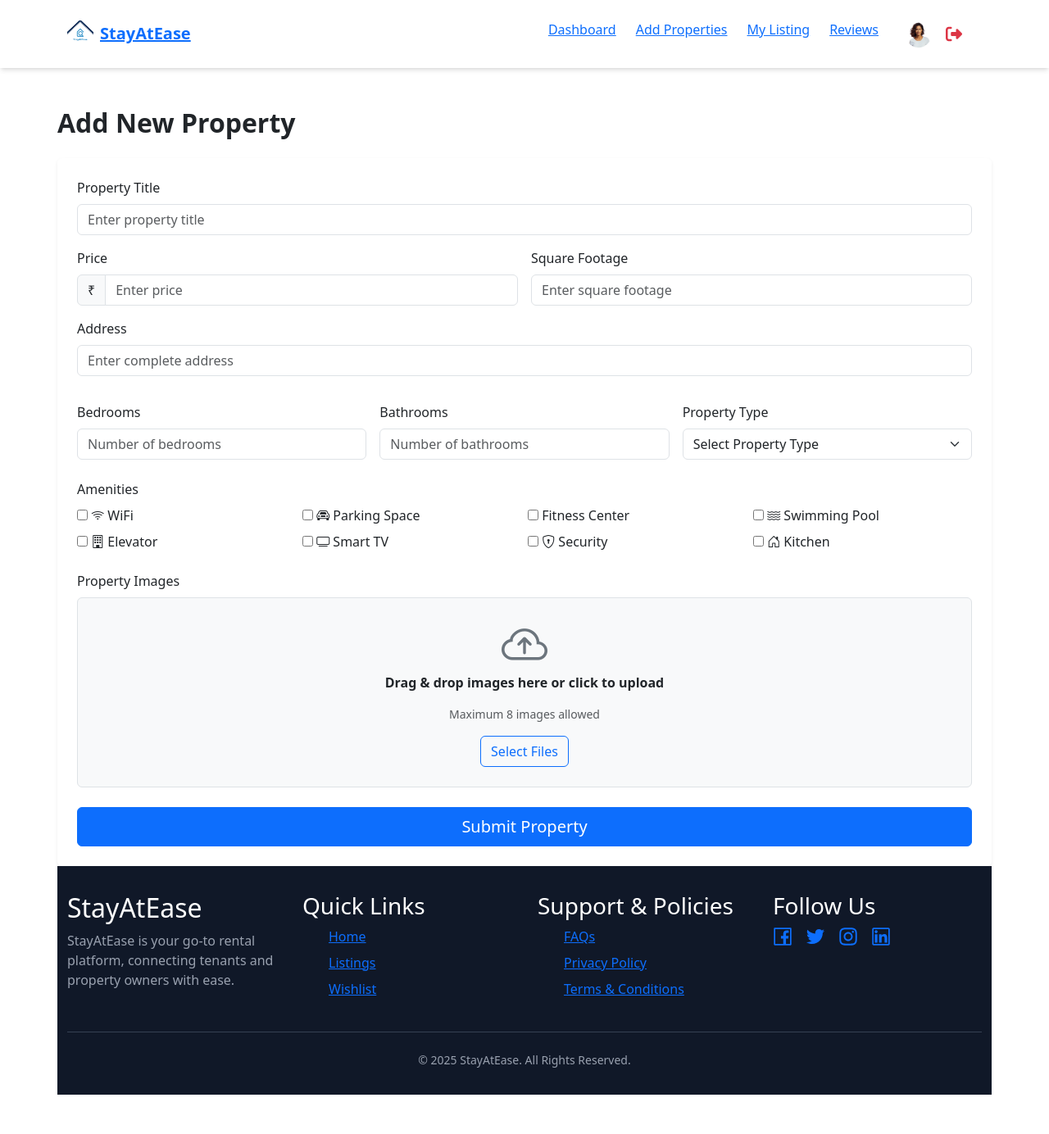
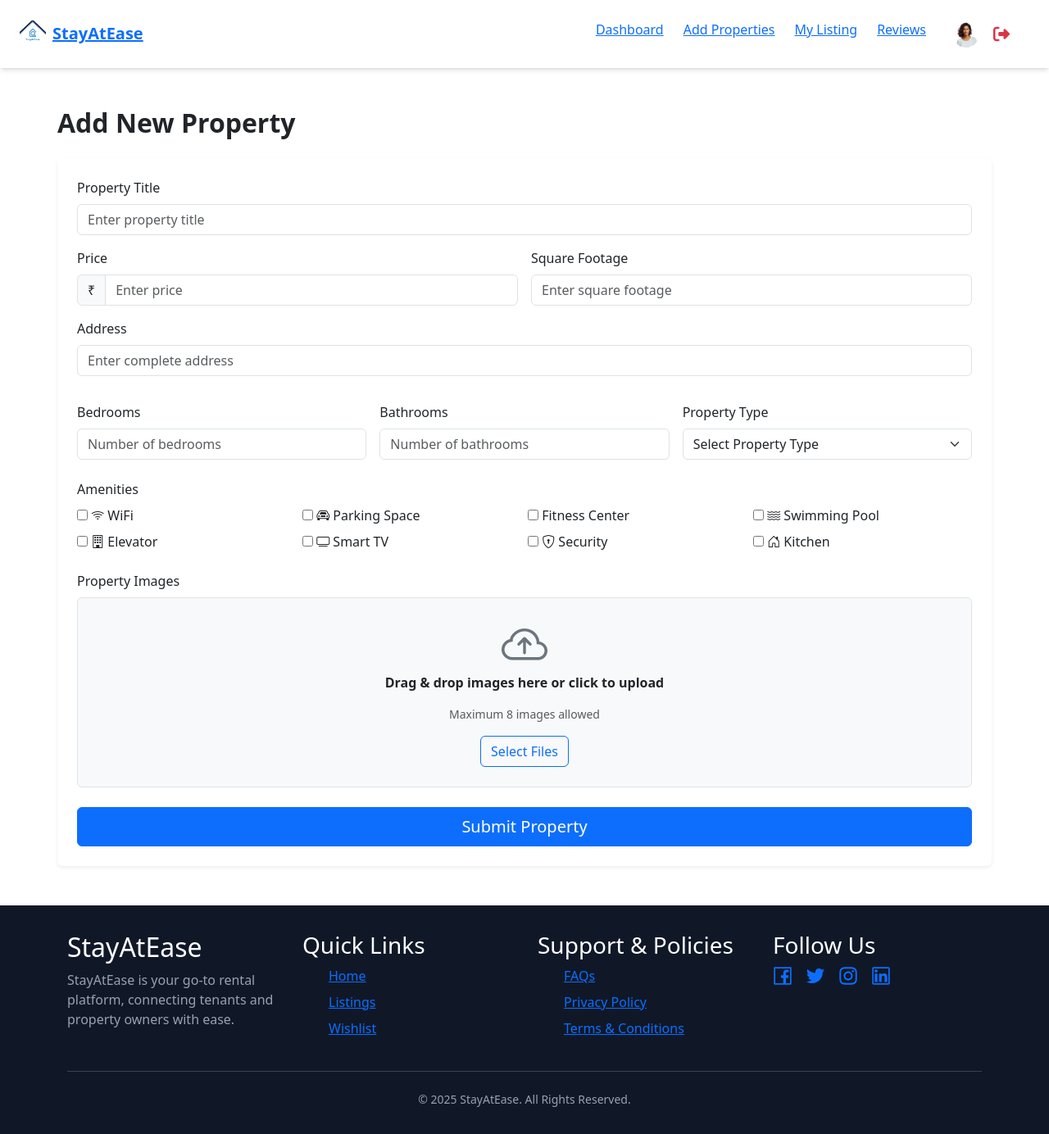
Before and after one commit to hemanshi08/StayAtEase, a React (Vite) app in the folder StayAtEase_frontend/: page / in a window 1280 px wide. Shown: the whole page at 82% size. Before the commit the page ends 1336 px from the top, so only its background shows below. Built offline with nearby package versions, Linux system fonts and the light colour scheme.

Commit message:
update propertyform

```diff
--- a/StayAtEase_frontend/src/Admin/Propertyform.jsx
+++ b/StayAtEase_frontend/src/Admin/Propertyform.jsx
@@ -206,8 +206,9 @@ const PropertyForm = () => {
           </div>
         </form>
       </div>
-      <Footer/>
+
     </div>
+    <Footer/>
     </div>
   );
 };
--- a/StayAtEase_frontend/src/Admin/component/Header.jsx
+++ b/StayAtEase_frontend/src/Admin/component/Header.jsx
@@ -6,8 +6,8 @@ export default function Header() {
   const [isOpen, setIsOpen] = useState(false);
 
   return (
-    <nav className="bg-white shadow-md p-4">
-      <div className="container mx-auto flex justify-between items-center">
+    <nav className="bg-white shadow-md p-4 w-full">
+      <div className="container-fluid flex justify-between items-center px-0">
         {/* Logo */}
         <a href="#" className="flex items-center space-x-2 no-underline">
           <img src="../public/logo/StayAtEase.png" alt="StayAtEase" className="h-8" />
```
